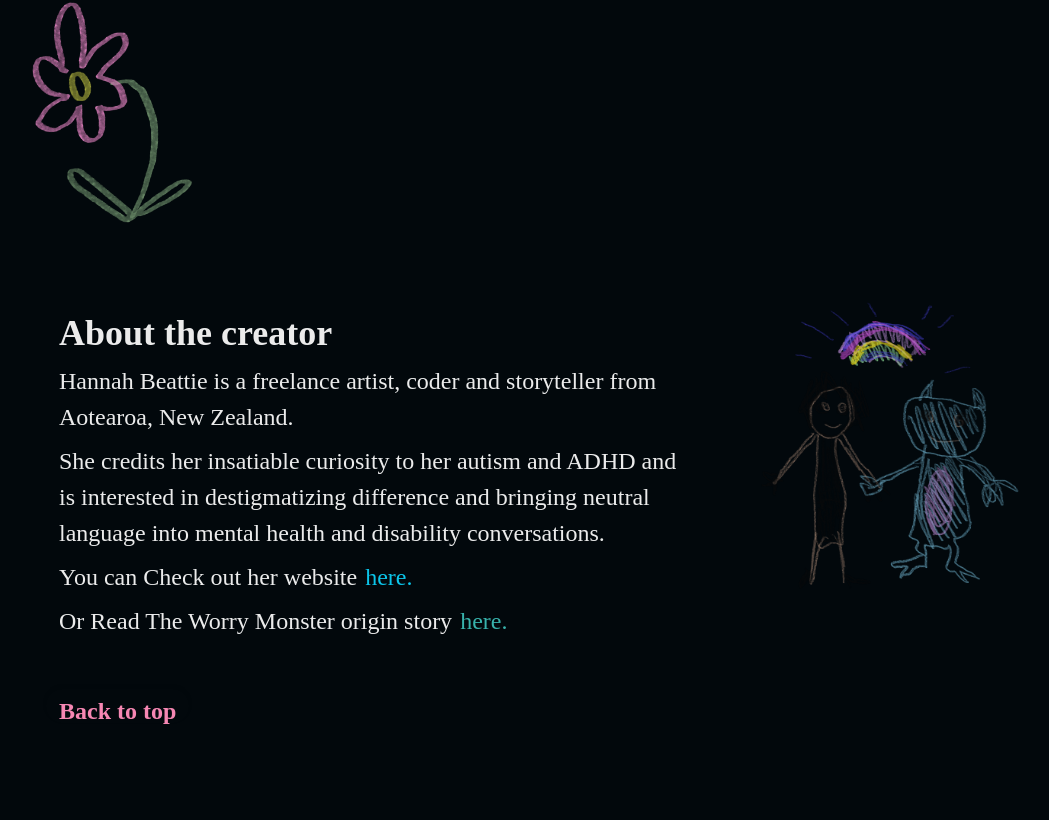
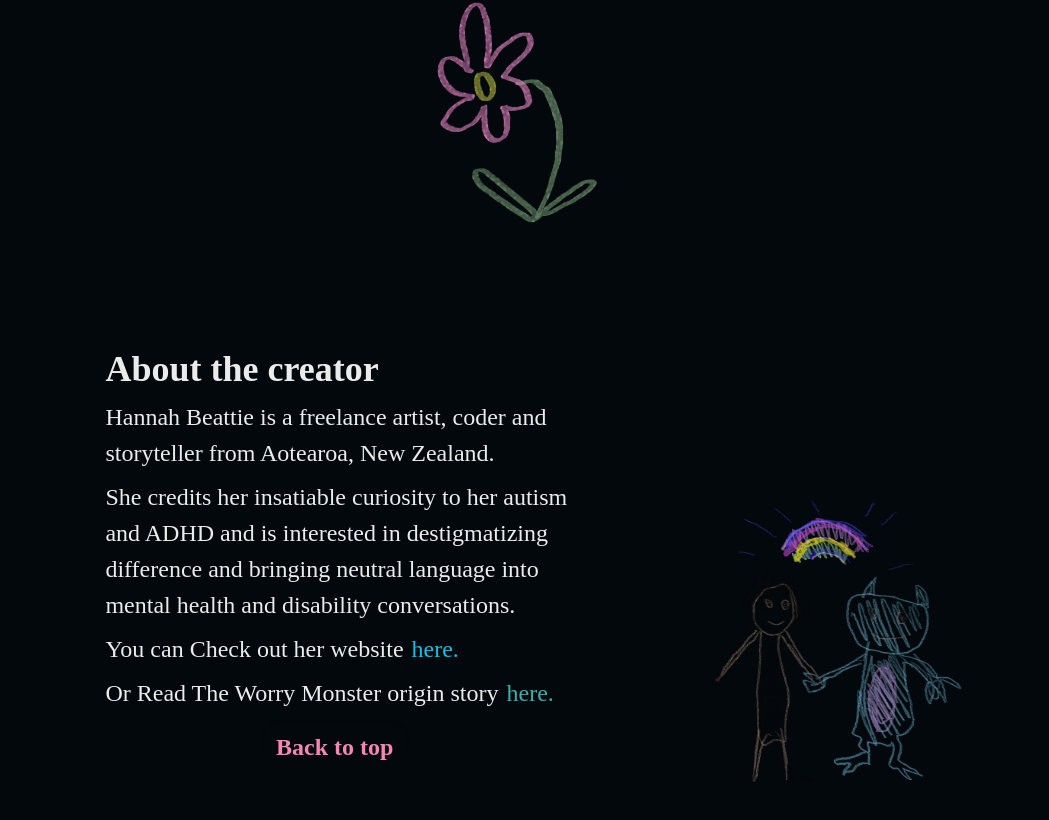
Before and after one commit to HannahBeattie/myWorryMonsterSite, a Next.js app: page / in a window 1280 px wide. Shown: the part 3648-4468 px from the top of the page, without its empty margins (117-1166 px from the left). Built offline with nearby package versions, Linux system fonts and the light colour scheme; a web font is replaced by a local one.

Commit message:
add space

```diff
--- a/src/pages/index.js
+++ b/src/pages/index.js
@@ -1,6 +1,7 @@
 import {
 	Accordion,
 	Button,
+	Center,
 	Container,
 	HStack,
 	Heading,
@@ -40,7 +41,7 @@ export default function Home() {
 				as={'main'}
 				maxW={'100vw'}
 				overflow={'hidden'}
-				spacing={200}
+				spacing={{ lg: 200, base: 100 }}
 			>
 				<LndImg />
 				<Feature
@@ -81,18 +82,34 @@ export default function Home() {
 					{sec4}
 					{sec5}
 				</VStack>
-				<VStack alignItems={'stretch'} px={'10vw'}>
-					<HStack>
-						<Image maxH={300} src={'/assets/mnstr/9.png'} alt={'doodle'} />
+				<VStack alignItems={'stretch'}>
+					<VStack px={'10vw'} display={{ base: 'none', md: 'flex' }}>
+						<Image maxH={300} maxW={300} src={'/assets/mnstr/9.png'} alt={'doodle'} />
+					</VStack>
+					<Feature
+						right={true}
+						bg={'transparent'}
+						image={
+							<Center>
+								<Image maxH={400} src={'/assets/mnstr/tg.png'} alt={'doodle'} />
+							</Center>
+						}
+					>
+						<VStack>{sec6}</VStack>
+						<VStack
+							alignItems={'stretch'}
+							px={'10vw'}
+							display={{ base: 'flex', md: 'none' }}
+						>
+							<Image
+								maxH={300}
+								maxW={300}
+								src={'/assets/mnstr/9.png'}
+								alt={'doodle'}
+							/>
+						</VStack>
 
-						<Spacer />
-					</HStack>
-					<HStack>
-						{sec6}
-
-						<Image maxH={400} src={'/assets/mnstr/tg.png'} alt={'doodle'} />
-					</HStack>
-					<HStack px={8} pb={'30vh'}>
+						<HStack px={8} pb={{ lg: '30vh' }}>
 							<Button
 								bg={'transparent'}
 								right={0}
@@ -104,12 +121,18 @@ export default function Home() {
 									window.scrollTo({ top: 0, left: 0, behavior: 'smooth' })
 								}}
 							>
-							<Text color={'pink.300'} textAlign={'center'} fontSize={'2xl'} pt={4}>
+								<Text
+									color={'pink.300'}
+									textAlign={'center'}
+									fontSize={'2xl'}
+									pt={4}
+								>
 									Back to top
 								</Text>
 							</Button>
 							<Spacer />
 						</HStack>
+					</Feature>
 				</VStack>
 			</VStack>
 		</>
```
Lines whose indentation alone changed are shown as unchanged.
